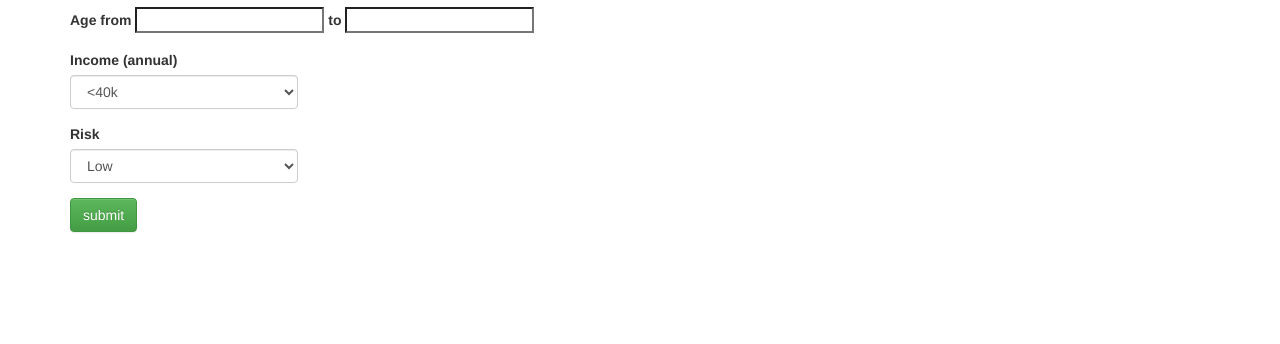
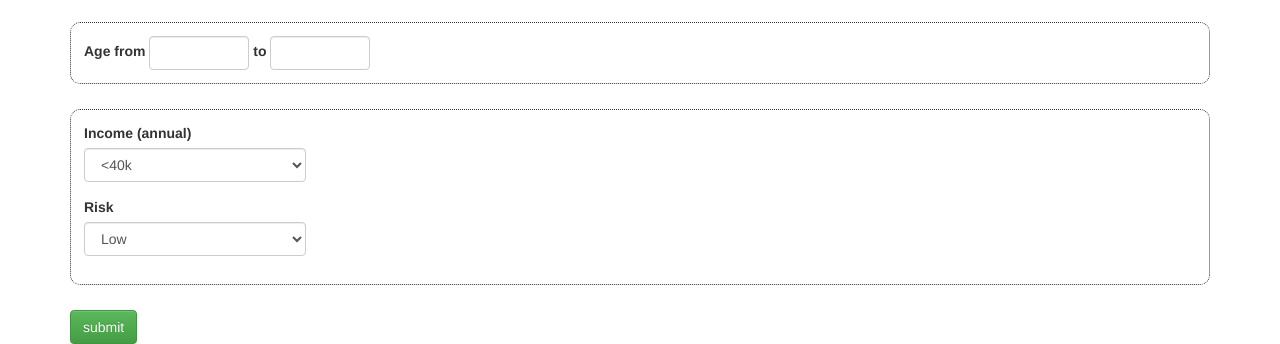
Before and after one commit to zation/something, a website: page fedex/report.html in a window 1280 px wide. Shown: the part 506-850 px from the top of the page. Before the commit the page ends 800 px from the top, so only its background shows below. Drawn offline with Linux system fonts and the light colour scheme; files that its build step writes are made by us from their sources; files whose address does not match are found by name.

Commit message:
style change for report page

```diff
--- a/fedex/report.html
+++ b/fedex/report.html
@@ -7,7 +7,17 @@
 	<script src="js/report.js"></script>
 	<link rel="stylesheet" href="css/bootstrap.css">
 	<link rel="stylesheet" href="css/bootstrap-theme.css">
-
+<style>
+	.form-control{
+		width: 20%;
+	}
+	form{
+		padding: 13px;
+		margin: 25px auto;
+		border: 1px dotted;
+		border-radius: 10px;
+}
+</style>
 </head>
 <body>
 	<div class="container">
@@ -149,13 +159,15 @@
 	</table>
 
 		<h1>Demographic</h1>
-		<form role="form">
+		<form class='form-inline' role="form">
 			<div class="form-group age-rule">
 			<label for="fromage">Age from</label>
-			<input type="text" id="fromage" class="from age">
+			<input type="text" id="fromage"  class="from age form-control">
 			<label for="toage">to</label>
-			<input type="text" id="toage" class="to age">
-		</div>
+			<input type="text" id="toage" class="to age form-control">
+			</div>
+		</form>
+		<form role="form">
 		<div class="income-rule form-group">
 			<label>Income (annual)</label>
 			<select name="Income per year" class="form-control" id="income" style="width:20%">
```
